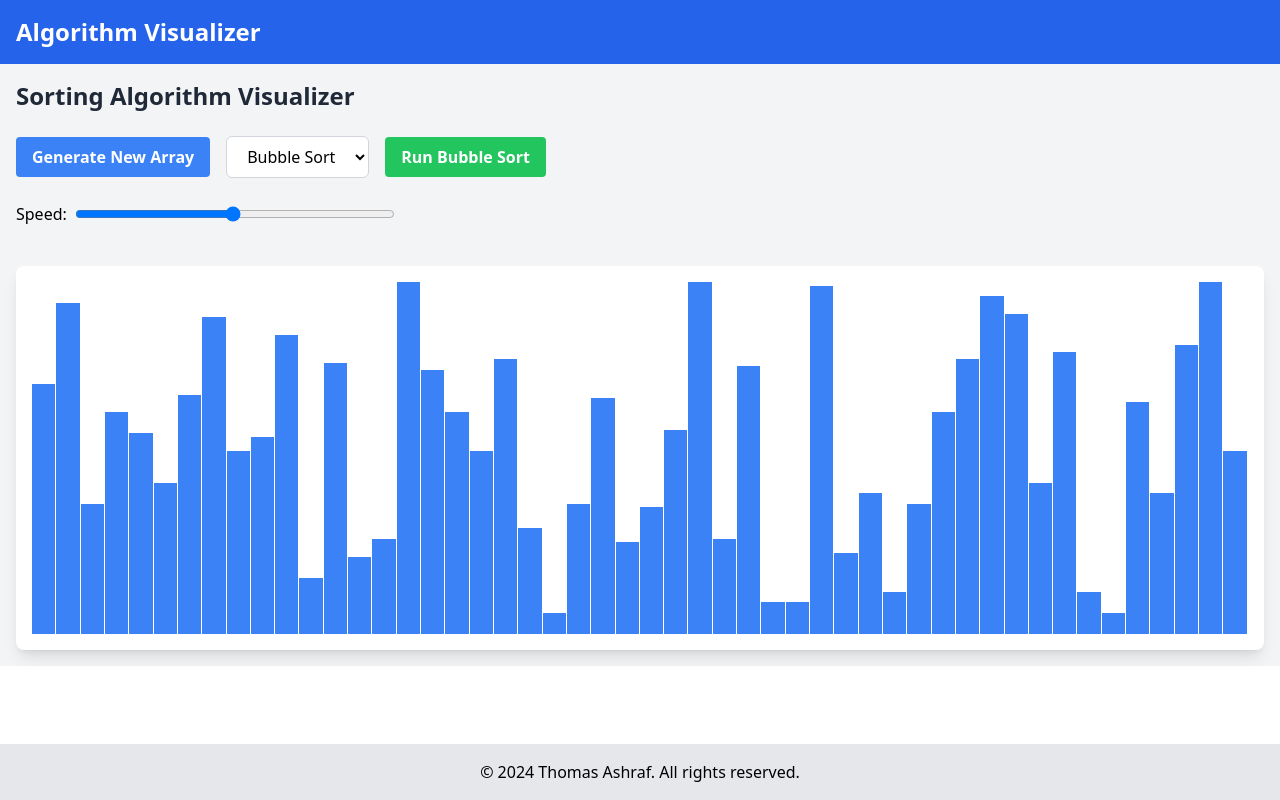
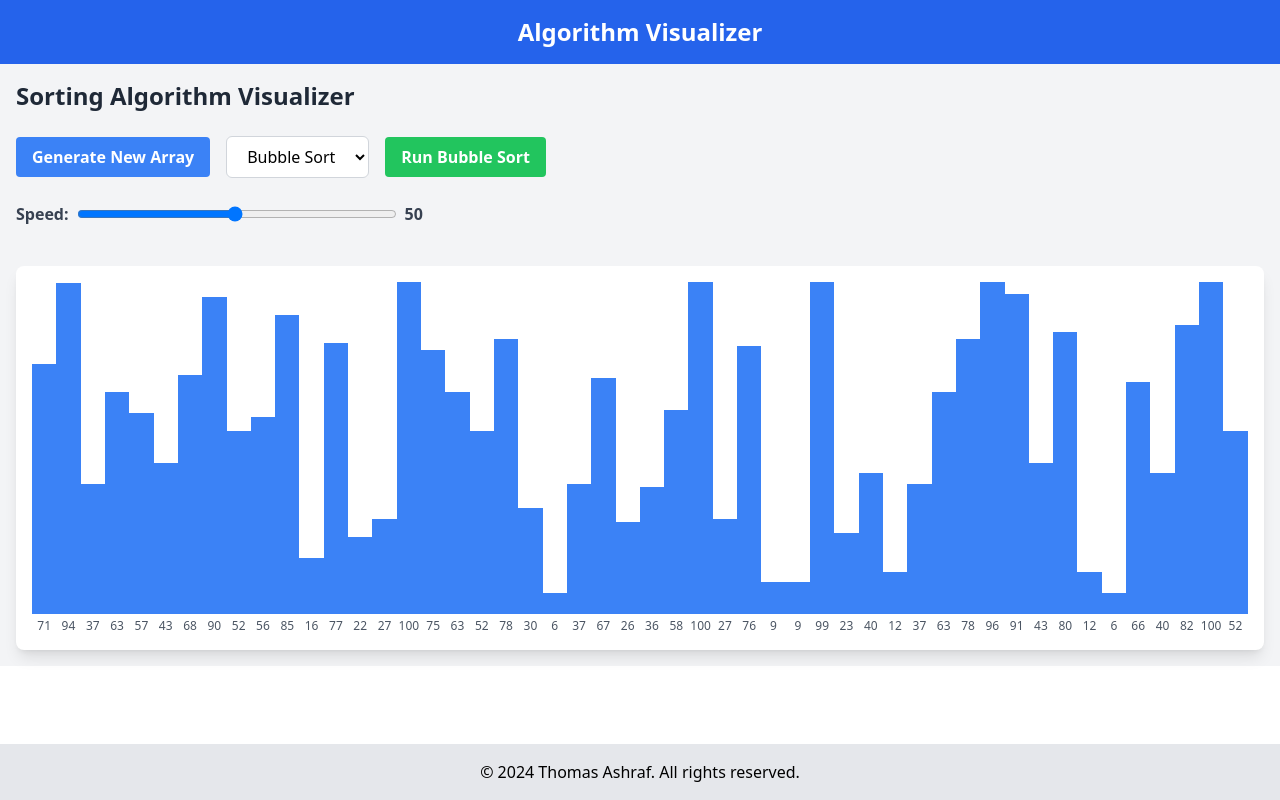
Before and after one commit to thomas-x-69/ALX_Algorithm_Visualizer, a React (Vite) app: page / in a window 1280 px wide. Built offline with nearby package versions, Linux system fonts and the light colour scheme.

Commit message:
Enhance speed control and numbered bars

```diff
--- a/src/components/AlgorithmVisualizer.jsx
+++ b/src/components/AlgorithmVisualizer.jsx
@@ -1,4 +1,3 @@
-// src/components/AlgorithmVisualizer.jsx
 import React, { useState, useEffect, useRef } from "react";
 import { generateRandomArray } from "../utils/arrayUtils";
 import { bubbleSort } from "../algorithms/bubbleSort";
@@ -140,7 +139,7 @@ const AlgorithmVisualizer = () => {
           Sort
         </button>
         <div className="flex items-center mt-4 w-full">
-          <label htmlFor="speed" className="mr-2">
+          <label htmlFor="speed" className="mr-2 text-gray-700 font-semibold">
             Speed:
           </label>
           <input
@@ -152,6 +151,7 @@ const AlgorithmVisualizer = () => {
             onChange={(e) => setSpeed(parseInt(e.target.value))}
             className="w-full max-w-xs"
           />
+          <span className="ml-2 text-gray-700 font-semibold">{speed}</span>
         </div>
       </div>
       <div className="mb-4 flex space-x-2">
@@ -179,15 +179,19 @@ const AlgorithmVisualizer = () => {
           </button>
         )}
       </div>
-      <div className="h-64 md:h-96 flex items-end bg-white p-4 rounded-lg shadow-lg">
+      <div className="h-64 md:h-96 flex items-end bg-white p-4 rounded-lg shadow-lg relative">
         {array.map((value, index) => (
           <div
             key={index}
+            className="flex flex-col items-center justify-end h-full"
+            style={{ width: `${100 / array.length}%` }}
+          >
+            <div
               style={{
                 height: `${value}%`,
-              width: `${100 / array.length}%`,
+                width: "100%",
               }}
-            className={`mr-px transition-all duration-300 ease-in-out ${
+              className={`transition-all duration-300 ease-in-out ${
                 comparing.includes(index)
                   ? "bg-red-500"
                   : sorting
@@ -195,6 +199,8 @@ const AlgorithmVisualizer = () => {
                   : "bg-blue-500"
               }`}
             ></div>
+            <span className="text-xs mt-1 text-gray-600">{value}</span>
+          </div>
         ))}
       </div>
     </div>
--- a/src/components/Header.jsx
+++ b/src/components/Header.jsx
@@ -1,7 +1,7 @@
 const Header = () => {
   return (
     <header className="bg-blue-600 text-white p-4">
-      <h1 className="text-2xl font-bold">Algorithm Visualizer</h1>
+      <h1 className="text-2xl font-bold text-center">Algorithm Visualizer</h1>
     </header>
   );
 };
```
Also changed, not shown: src/algorithms/searchAlgorithms.js (deleted). Lines whose indentation alone changed are shown as unchanged.
